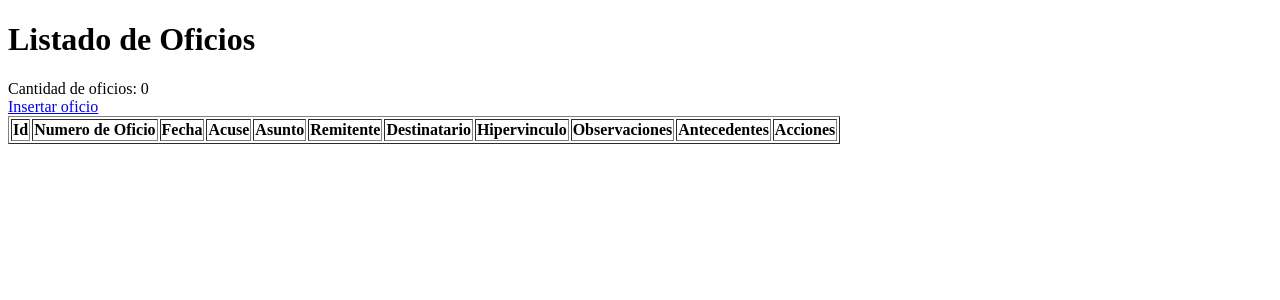
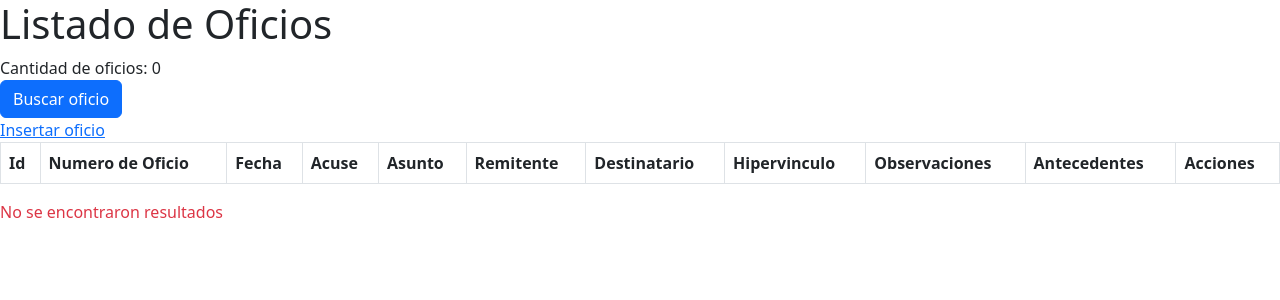
Before and after one commit to Guizarob/oficios-flask, a Flask app: page / in a window 1280 px wide. Shown: the top 300 px of the page. Run offline with Flask 3, Linux system fonts and the light colour scheme; lists and menus that the app fills with data are empty.

Commit message:
Boton de busqueda

```diff
--- a/app.py
+++ b/app.py
@@ -27,10 +27,18 @@ app.config['SECRET_KEY'] = os.getenv('SECRET_KEY')
 
 @app.route('/')
 def inicio():
-    oficios = Oficios.query.order_by(Oficios.id) #Cambio realizado 28/marzo/2026
-    total_oficios = Oficios.query.count()
-    return render_template('index.html', total = total_oficios, datos = oficios)
+    query = request.args.get('q')
 
+    if query:
+        oficios = Oficios.query.filter(
+            Oficios.numero_oficio.ilike(f"%{query}%")
+        ).order_by(Oficios.id).all()
+    else:
+        oficios = Oficios.query.order_by(Oficios.id).all()
+
+    total_oficios = len(oficios)
+
+    return render_template('index.html', datos=oficios, total=total_oficios)
 
 # @app.route('/oficio/<int:id>')
 # def ver_oficio(id):
@@ -76,5 +84,17 @@ def eliminar_oficio(id):
     db.session.commit()
     return redirect(url_for('inicio'))
 
+@app.route('/buscar-oficio')
+def buscar_oficio():
+    query = request.args.get('q')
+    if query:
+        oficios = Oficios.query.filter(
+            Oficios.numero_oficio.ilike(f"%{query}%")
+        ).all()
+    else:
+        oficios = Oficios.query.all()
+
+    return render_template('index.html', datos = oficios, total = len(oficios))
+
 if __name__ == '__main__':
     app.run(debug=True)
--- a/templates/index.html
+++ b/templates/index.html
@@ -4,6 +4,7 @@
     <meta charset="UTF-8">
     <meta name="viewport" content="width=device-width, initial-scale=1.0">
     <title> Listado de Oficios</title>
+    <link href="https://cdn.jsdelivr.net/npm/bootstrap@5.3.0/dist/css/bootstrap.min.css" rel="stylesheet">
 </head>
 <body>
     <h1>Listado de Oficios</h1>
@@ -11,11 +12,57 @@
         Cantidad de oficios: {{ total }}
     </div>
     <div>
+        <button class="btn btn-primary" data-bs-toggle="modal" data-bs-target="#buscarModal">
+        Buscar oficio
+        </button>
+
+
+        <div class="modal fade" id="buscarModal" tabindex="-1">
+            <div class="modal-dialog">
+                <div class="modal-content">
+
+                    <form method="GET" action="{{ url_for('inicio') }}">
+
+                        <div class="modal-header">
+                            <h5 class="modal-title">Buscar Oficio</h5>
+                            <button type="button" class="btn-close" data-bs-dismiss="modal"></button>
+                        </div>
+
+                        <div class="modal-body">
+                            <input type="text" name="q" id="inputBusqueda" class="form-control" placeholder="Ej. 121 o CENAGAS/...">
+                        </div>
+
+                        <div class="modal-footer">
+                            <button type="submit" class="btn btn-success">Buscar</button>
+
+                            <button type="button" class="btn btn-warning" onclick="limpiarBusqueda()">
+                             Limpiar
+                            </button>
+
+                            <button type="button" class="btn btn-secondary" data-bs-dismiss="modal">
+                            Cerrar
+                            </button>
+                        </div>
+
+                    </form>
+
+                </div>
+            </div>
+        </div>
+    </div>
+
+    <script>
+        function limpiarBusqueda() {
+            document.getElementById("inputBusqueda").value = "";
+        }
+    </script>
+
+    <div>
         <a href="{{ url_for('insertar_oficio')}}"> Insertar oficio</a>
     </div>
 
     <div>
-        <table  border="1">
+        <table  class="table table-striped table-bordered">
             <thead>
                 <tr>
                     <th>Id</th>
@@ -46,15 +93,26 @@
                         <td> {{oficio.observaciones }} </td>
                         <td> {{oficio.antecedentes }} </td>
                         <td align="center">
-                            <a href="{{ url_for('editar_oficio', id=oficio.id) }}">Editar</a>
+                            <a class="btn btn-sm btn-warning" href="{{ url_for('editar_oficio', id=oficio.id) }}">Editar</a>
                             <form action="{{ url_for('eliminar_oficio', id=oficio.id) }}" method="POST" style="display:inline;">
-                            <button type="submit">Eliminar</button>
+                            <button type="submit" class="btn btn-sm btn-danger"
+                            onclick="return confirm('¿Seguro que deseas eliminar este oficio?')">
+                            Eliminar
+                            </button>
+
                             </form>
                          </td>
                     </tr>
                 {% endfor %}
             </tbody>
+
         </table>
+
+        {% if datos|length == 0 %}
+            <p class="text-danger">No se encontraron resultados</p>
+        {% endif %}
+
     </div>
+    <script src="https://cdn.jsdelivr.net/npm/bootstrap@5.3.0/dist/js/bootstrap.bundle.min.js"></script>
 </body>
 </html>
```
